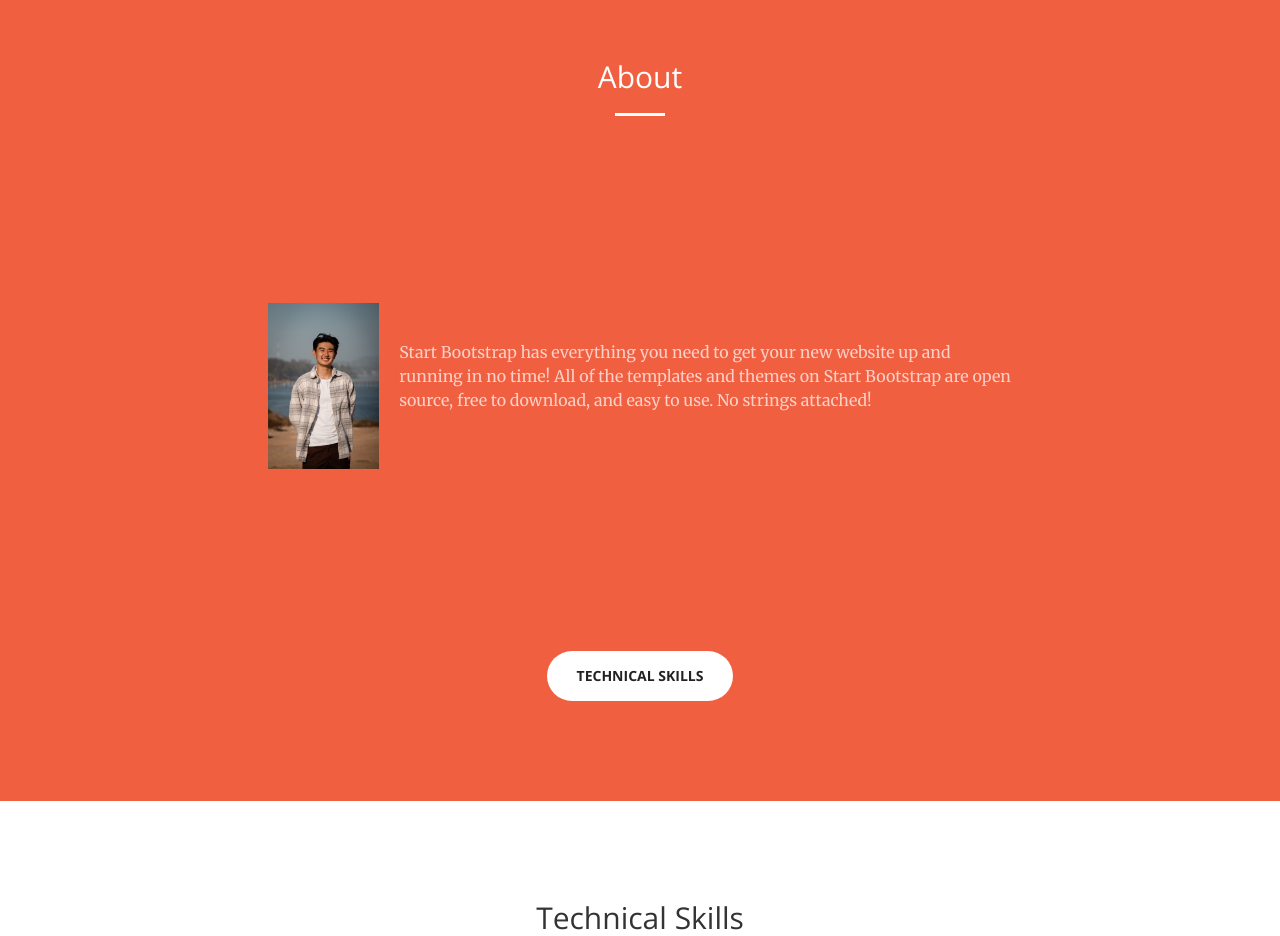
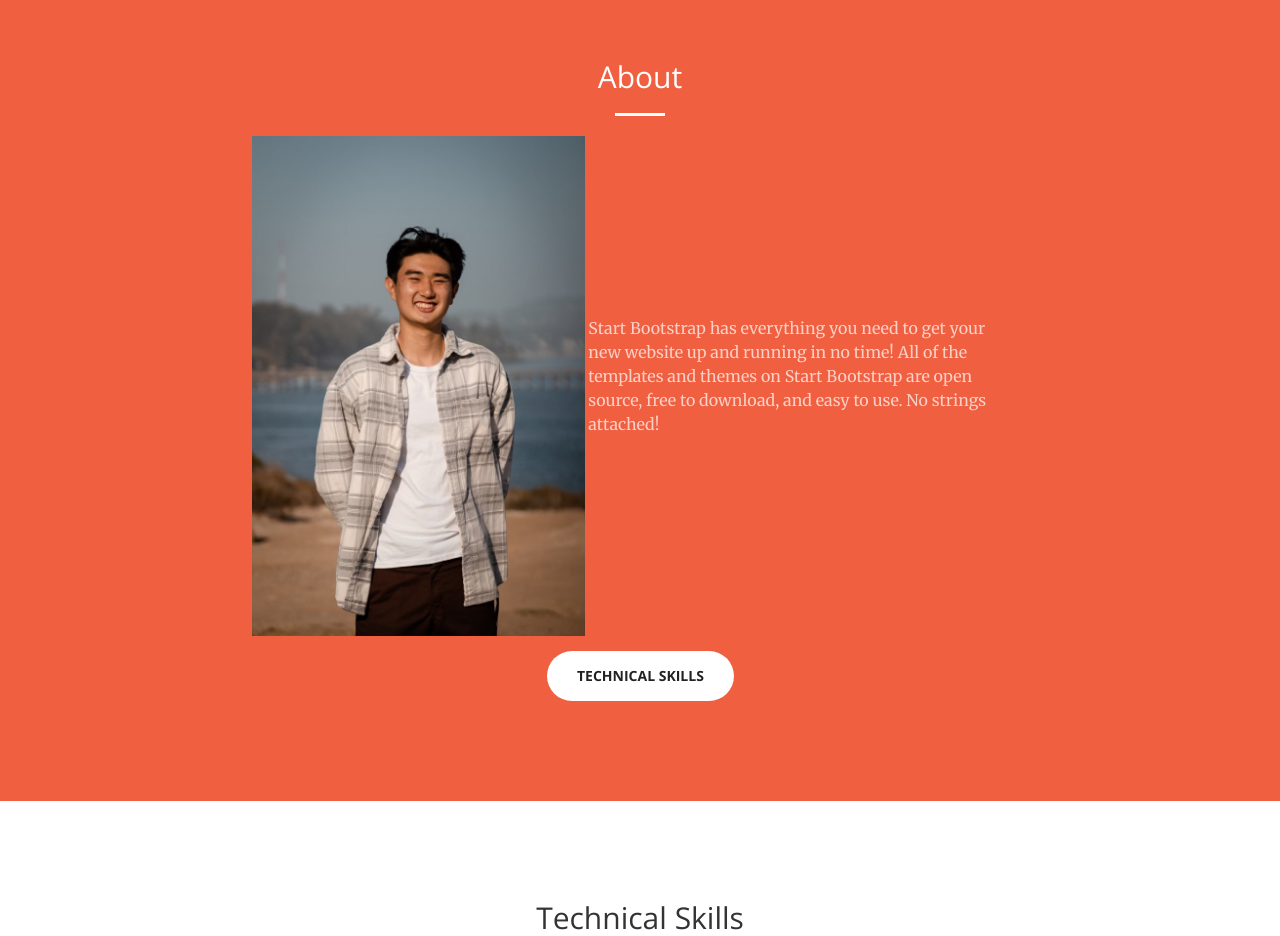
Before and after one commit to kolekikuta/kolekikuta.github.io, a website: page index.html in a window 1280 px wide. Shown: the part 840-1776 px from the top of the page. Drawn offline with nearby package versions, Linux system fonts and the light colour scheme.

Commit message:
about image sizing

```diff
--- a/css/creative.css
+++ b/css/creative.css
@@ -217,11 +217,10 @@ header .header-content .header-content-inner p {
   flex-basis: 40%;
   display: flex;
   justify-content: center;
+  object-fit: contain;
 }
 .about-img img {
   height: 100%;
-  width: 100%;
-  object-fit: contain;
 }
 .about-txt {
   color: rgba(255, 255, 255, 0.7);
```
